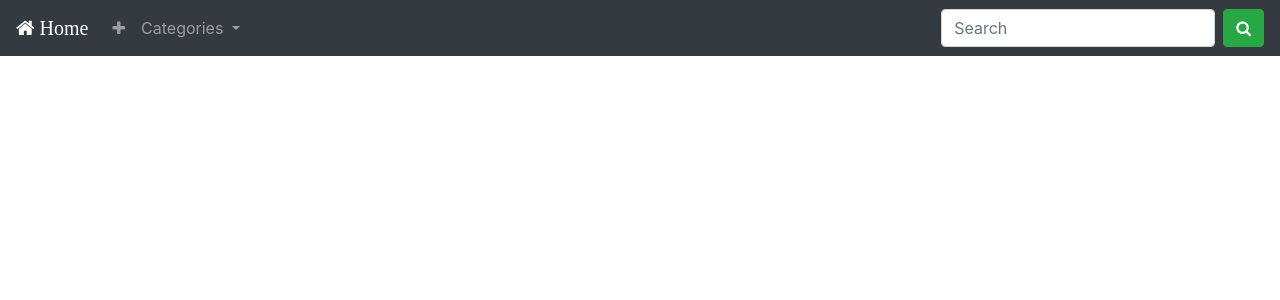
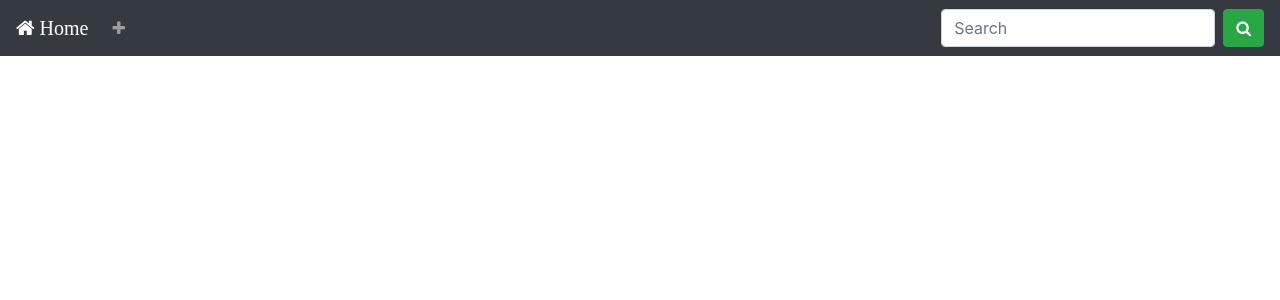
Before and after one commit to igorsilva3/product_manager, a Django app: page / in a window 1280 px wide. Shown: the top 300 px of the page. Run offline with Django 3.2, Linux system fonts and the light colour scheme; data that the repository does not hold is empty; some libraries are stand-ins or nearby versions.

Commit message:
Removed categories

```diff
--- a/templates/base.html
+++ b/templates/base.html
@@ -23,16 +23,6 @@
                             <i class="fa fa-plus"> </i>
                         </a>
                     </li>
-                    <li class="nav-item dropdown">
-                        <a class="nav-link dropdown-toggle" href="#" id="navbardrop" data-toggle="dropdown" title="Categories">
-                            Categories
-                        </a>
-                        <div class="dropdown-menu">
-                            <a class="dropdown-item" href="#">Link 1</a>
-                            <a class="dropdown-item" href="#">Link 2</a>
-                            <a class="dropdown-item" href="#">Link 3</a>
-                        </div>
-                    </li>
                 </ul>
                 <form method="GET" class="form-inline" action="{% url 'core:search' %}">
                     <input name="q" class="form-control mr-sm-2" type="search" placeholder="Search">
```
